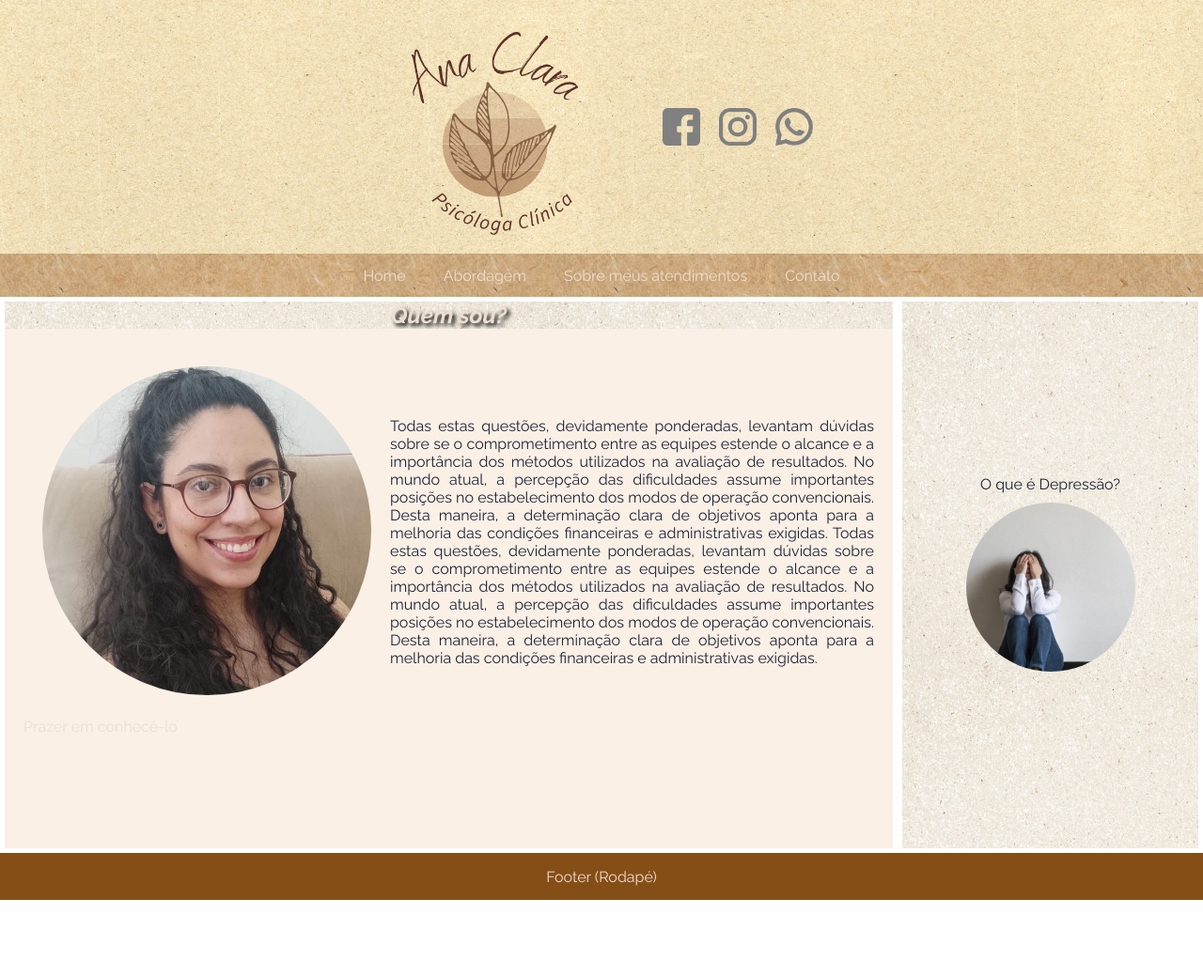
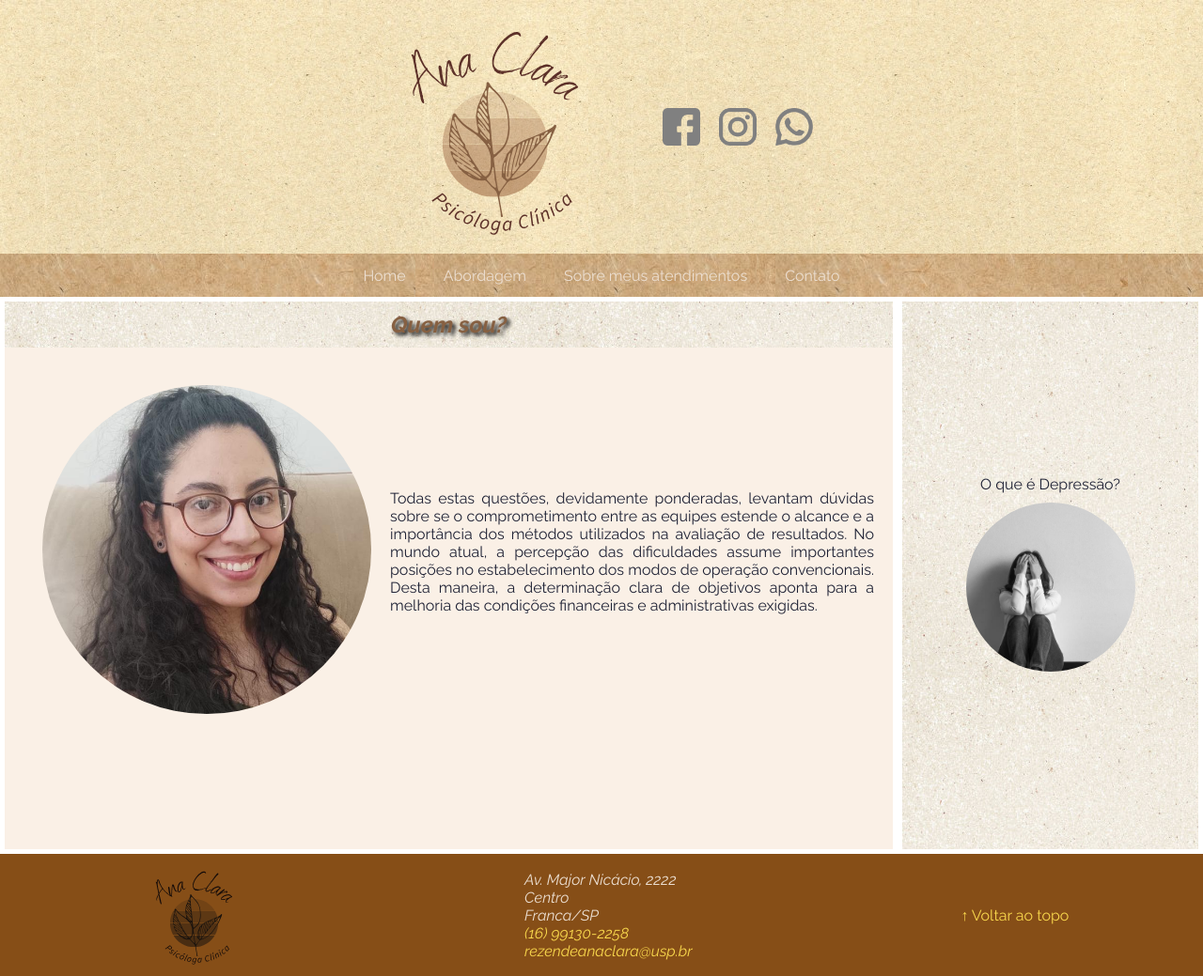
Before and after one commit to FatecFranca/DSM-G03-PI1-2021-2, a plain HTML site: page index.html in a window 1280 px wide. Shown: the whole page at 94% size. Before the commit the page ends 958 px from the top, so only its background shows below. Drawn offline with Linux system fonts and the light colour scheme.

Commit message:
24/11 footer, h1, favicon etc.

```diff
--- a/index.html
+++ b/index.html
@@ -6,6 +6,10 @@
     <meta name="viewport" content="width=device-width, initial-scale=1.0">
     <title>Ana Clara &bull; Psicóloga</title>
     <link rel="stylesheet" href="style.css">
+    <link rel="apple-touch-icon" sizes="180x180" href="/apple-touch-icon.png">
+    <link rel="icon" type="image/png" sizes="32x32" href="/favicon-32x32.png">
+    <link rel="icon" type="image/png" sizes="16x16" href="/favicon-16x16.png">
+    <link rel="manifest" href="/site.webmanifest">
 </head>
 <body>
     <header>
@@ -14,19 +18,19 @@
         <nav id="social">
             <ul>
                 <li>
-                    <a href="https://www.facebook.com/annerezendee" title="Facebook Ana Clara">
+                    <a href="https://www.facebook.com/annerezendee" title="Facebook Ana Clara" rel="external dofollow" target="_blank">
                         <img src="img/facebook-64x64.png" alt="Facebook">
                     </a>
                 </li>
                 <li>
-                    <a href="https://www.instagram.com/rezendeanaclarapsi/" title="Instagram Ana Clara">
+                    <a href="https://www.instagram.com/rezendeanaclarapsi/" title="Instagram Ana Clara" rel="external dofollow" target="_blank">
                         <img src="img/instagram-64x64.png" alt="Instagram">
                     </a>
                 </li>
 
                 <li>
                     <a href="https://wa.me/5516991302258" title="Contato Whatsapp">
-                        <img src="img/whatsapp-64x64.png" alt="whatsapp">
+                        <img src="img/whatsapp-64x64.png" alt="whatsapp" rel="external dofollow" target="_blank">
                     </a>
                 </li>
             </ul>
@@ -57,11 +61,11 @@
             <article>
                 <figure>
                     <img src="img/AnaClara.png" alt="Ana Clara - Psicóloga">
-                    <figcaption>Prazer em conhecê-lo</figcaption>
                 </figure>
-                Todas estas questões, devidamente ponderadas, levantam dúvidas sobre se o comprometimento entre as equipes estende o alcance e a importância dos métodos utilizados na avaliação de resultados.
+                <p>Todas estas questões, devidamente ponderadas, levantam dúvidas sobre se o comprometimento entre as equipes estende o alcance e a importância dos métodos utilizados na avaliação de resultados.
                 No mundo atual, a percepção das dificuldades assume importantes posições no estabelecimento dos modos de operação convencionais. Desta maneira, a determinação clara de objetivos aponta para a melhoria das condições financeiras e administrativas exigidas.
-                Todas estas questões, devidamente ponderadas, levantam dúvidas sobre se o comprometimento entre as equipes estende o alcance e a importância dos métodos utilizados na avaliação de resultados. No mundo atual, a percepção das dificuldades assume importantes posições no estabelecimento dos modos de operação convencionais. Desta maneira, a determinação clara de objetivos aponta para a melhoria das condições financeiras e administrativas exigidas.
+                </p>
+
             </article>
             <article>
 
@@ -78,7 +82,15 @@
     </main>
 
     <footer>
-        Footer (Rodapé)
+        <img src="img/logo.svg" alt="Logotipo Ana Clara">
+        <address>
+            Av. Major Nicácio, 2222 <br>
+            Centro<br>
+            Franca/SP<br>
+            <a href="tel:+5516991302258">(16) 99130-2258</a><br>
+            <a href="rezendeanaclara@usp.br">rezendeanaclara@usp.br</a>
+        </address>
+        <a href="#topo">&uarr; Voltar ao topo </a>
     </footer>
 </body>
 </html>
--- a/style.css
+++ b/style.css
@@ -111,11 +111,26 @@ main {
 
 footer {
     display: flex;
-    justify-content: center; /*Centralização horizontal*/
+    justify-content: space-around; /*Centralização horizontal*/
     align-items: center; /*Centralização vertical*/
     background-color: var(--cor-footer);
     min-height: 50px; /* altura mínima */
 }
+
+footer img {
+    max-width: 130px;
+    filter: brightness(20%);
+    padding: 10px;
+}
+
+footer a {
+    color: var(--cor-prim);
+    text-decoration: none; /* sem sublinhado */
+  }
+
+  footer a:hover {
+    text-decoration: underline;
+  }
 
 section {
     display: flex;
@@ -126,15 +141,14 @@ section {
     width: 75%;
     margin: 5px;
     color: var(--cor-texto2);
-
 }
 
 section h1 {
-    color: var(--cor-texto);
+    padding: 10px;
+    color: #866042;
     font-style: italic;
-    text-align: right;
+    text-align: center;
     text-shadow: 3px 3px 4px #000000;
-
 }
 
 aside {
@@ -153,6 +167,8 @@ aside img {
     max-height: 180px;
     margin-top: 10px;
     border-radius: 400px;
+    filter: grayscale(100%)
+
 }
 
 article {
@@ -166,6 +182,10 @@ article {
     width: 100%;
     color: var(--cor-texto2);
     padding: 20px;
+}
+
+article p {
+    color: var(--cor-texto2)
 }
 
 article img {
```
Also changed, not shown: android-chrome-192x192.png (added), android-chrome-512x512.png (added), apple-touch-icon.png (added), favicon-16x16.png (added), favicon-32x32.png (added), favicon.ico (added), site.webmanifest (added).
